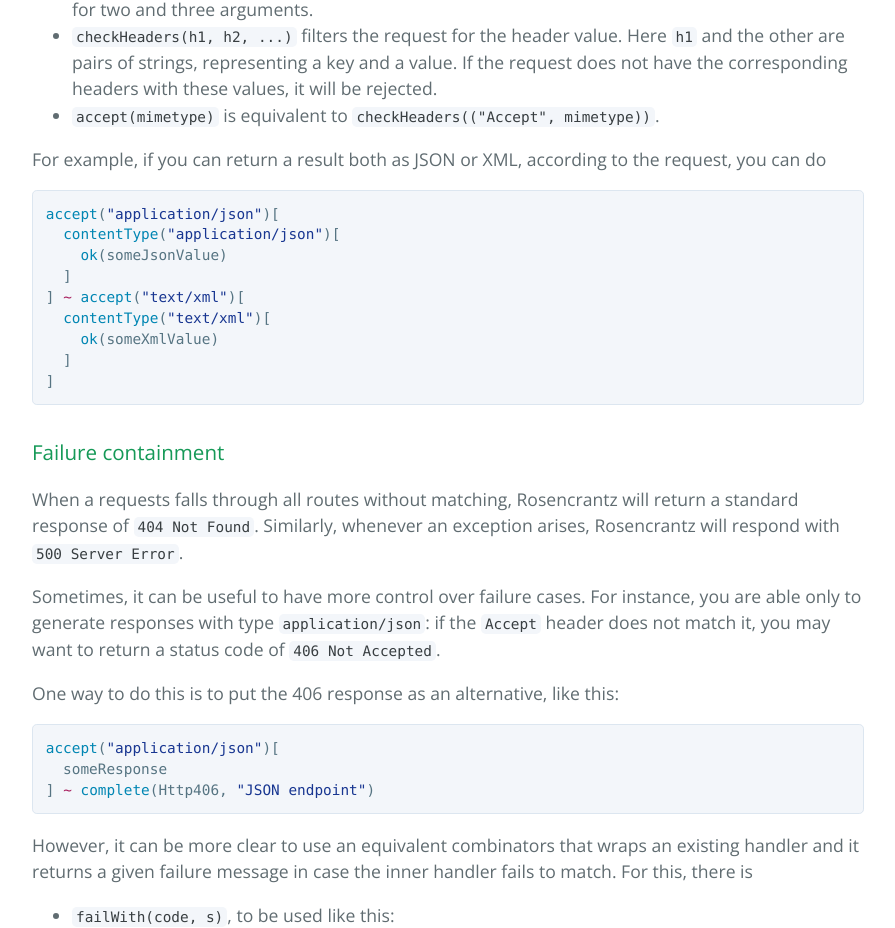
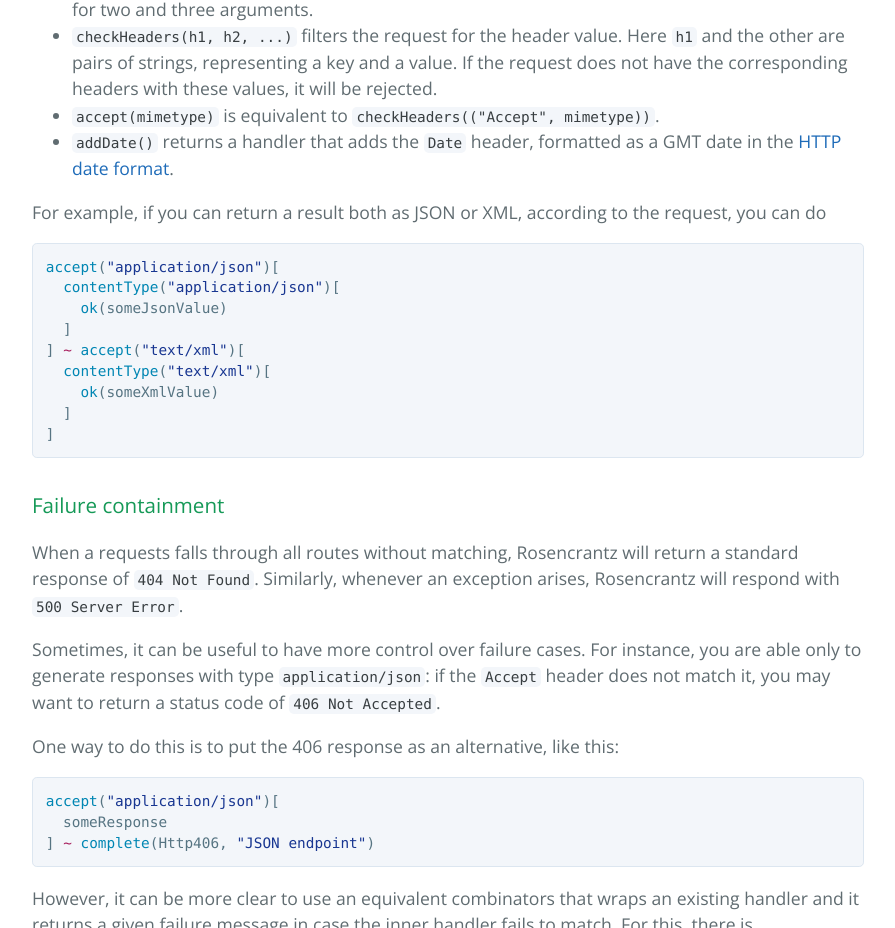
Before and after one commit to andreaferretti/rosencrantz, a plain HTML site: page index.html in a window 1280 px wide. Shown: the part 4892-5820 px from the top of the page, without its empty margins (192-1087 px from the left). Drawn offline with nearby package versions, Linux system fonts and the light colour scheme.

```diff
--- a/index.html
+++ b/index.html
@@ -283,6 +283,9 @@
 will be rejected.</li>
 <li>
 <code>accept(mimetype)</code> is equivalent to <code>checkHeaders(("Accept", mimetype))</code>.</li>
+<li>
+<code>addDate()</code> returns a handler that adds the <code>Date</code> header, formatted as
+a GMT date in the <a href="https://www.w3.org/Protocols/rfc2616/rfc2616-sec3.html">HTTP date format</a>.</li>
 </ul>
 
 <p>For example, if you can return a result both as JSON or XML, according to the
```
Also changed, not shown: params.json (+1 -1 lines), stylesheets/github-light.css (+18 -10 lines).
